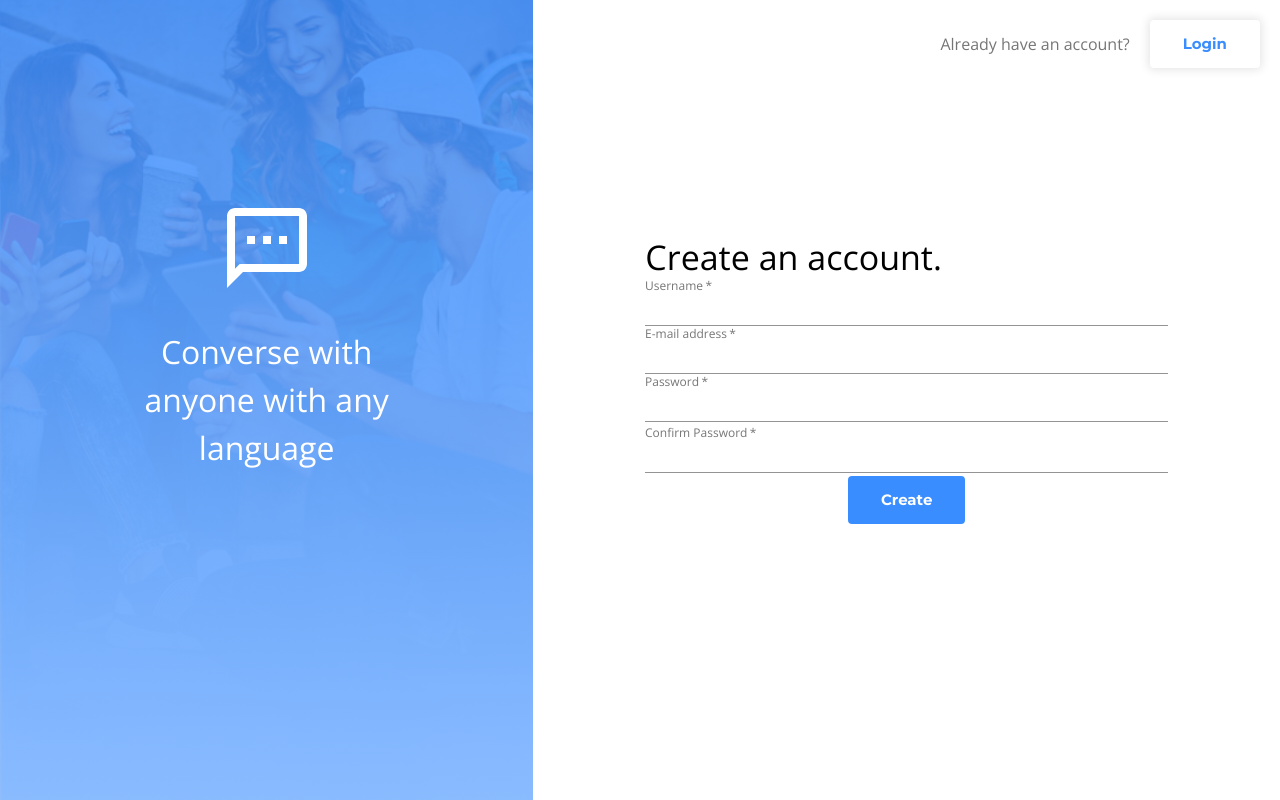
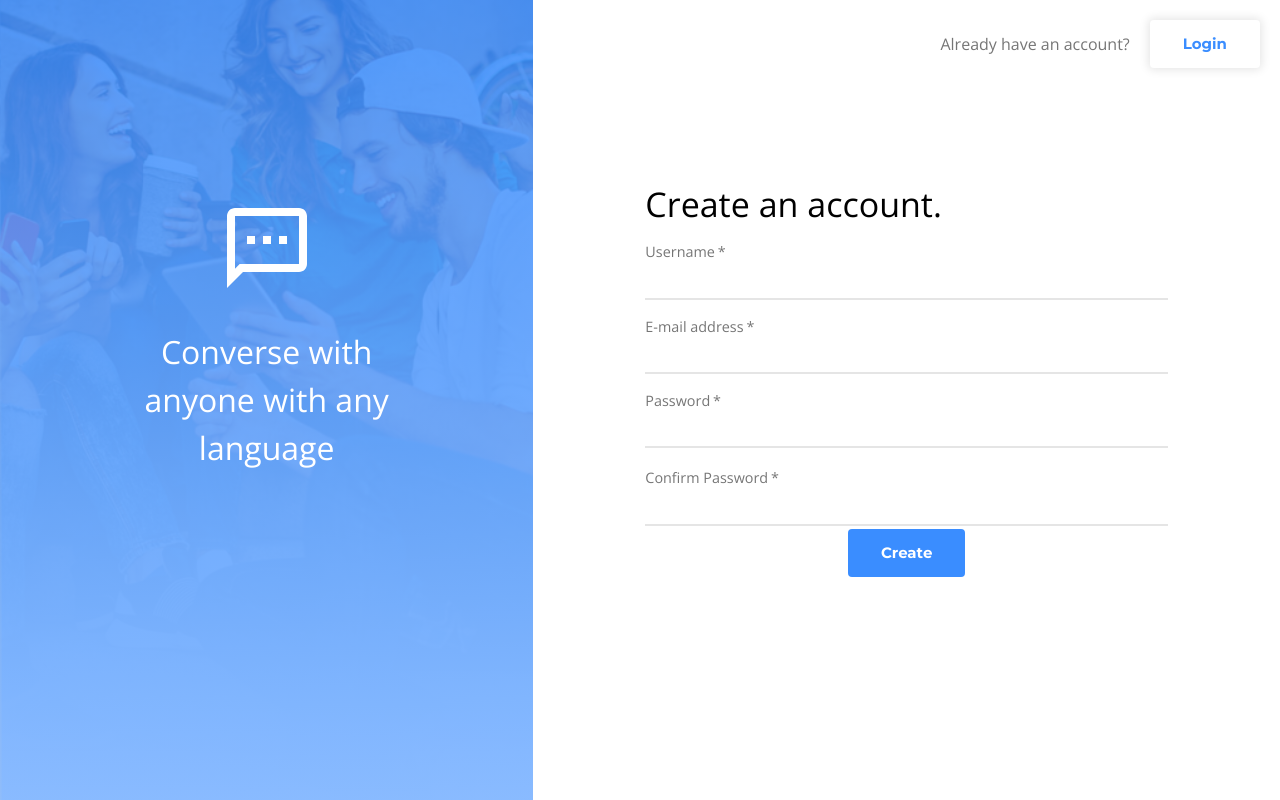
Before and after one commit to scottgit/messenger-2059, a React (Create React App) app in the folder client/: page / in a window 1280 px wide. Built offline with nearby package versions, Linux system fonts and the light colour scheme; no server answers.

Commit message:
Adjust form styles

```diff
--- a/client/src/components/UserAccessForm/StableLabelTextField.js
+++ b/client/src/components/UserAccessForm/StableLabelTextField.js
@@ -1,11 +1,27 @@
 import React from 'react';
-import { TextField } from "@material-ui/core";
+import { TextField, makeStyles, } from "@material-ui/core";
+
+const useStyles = makeStyles((theme) => ({
+  root: {
+    marginTop: 20,
+  },
+  label: {
+    position: "static",
+    fontSize: ".9rem",
+    transform: "none",
+    "& + .MuiInput-formControl": {
+      marginTop: 8,
+    }
+  },
+}));
 
 function StableLabelTextField({ InputLabelProps = {}, ...props }) {
+  const classes = useStyles();
   return (
     <TextField
-      InputLabelProps={{ ...InputLabelProps, shrink: true }}
+      InputLabelProps={{ ...InputLabelProps, disableAnimation: true, shrink: false, className: classes.label }}
       {...props}
+      className={classes.root}
     />
   );
 }
--- a/client/src/themes/theme.js
+++ b/client/src/themes/theme.js
@@ -1,12 +1,12 @@
 import { createTheme } from "@material-ui/core";
 
-const palette = {
+const paletteColors = {
   primary: { main: "#3A8DFF", light: "#86B9FF" },
   secondary: { main: "#B0B0B0" }
 }
 
 export const theme = createTheme({
-  palette,
+  palette: {...paletteColors},
   typography: {
     fontFamily: "Open Sans, sans-serif",
     fontSize: 14,
@@ -19,16 +19,29 @@ export const theme = createTheme({
   overrides: {
     MuiInput: {
       input: {
-        fontWeight: "bold"
+        fontWeight: "bold",
+        paddingLeft: 2,
+      },
+      underline: {
+        "&:before": {
+          borderBottomWidth: 2,
+          borderBottomColor: "rgba(0,0,0,0.1)",
+        },
+        "&:hover:not(.Mui-disabled):before": {
+          borderBottomColor: "rgba(0,0,0,0.3)",
+        },
+        "&:after": {
+          borderBottomWidth: 2,
+        }
       }
     },
     MuiButton: {
       root: {
         fontFamily: "Montserrat, sans-serif",
         color: "#FFFFFF",
-        backgroundColor: palette.primary.main,
+        backgroundColor: paletteColors.primary.main,
         "&:hover": {
-          backgroundColor: palette.primary.light,
+          backgroundColor: paletteColors.primary.light,
         },
       },
       textSizeLarge: {
```
